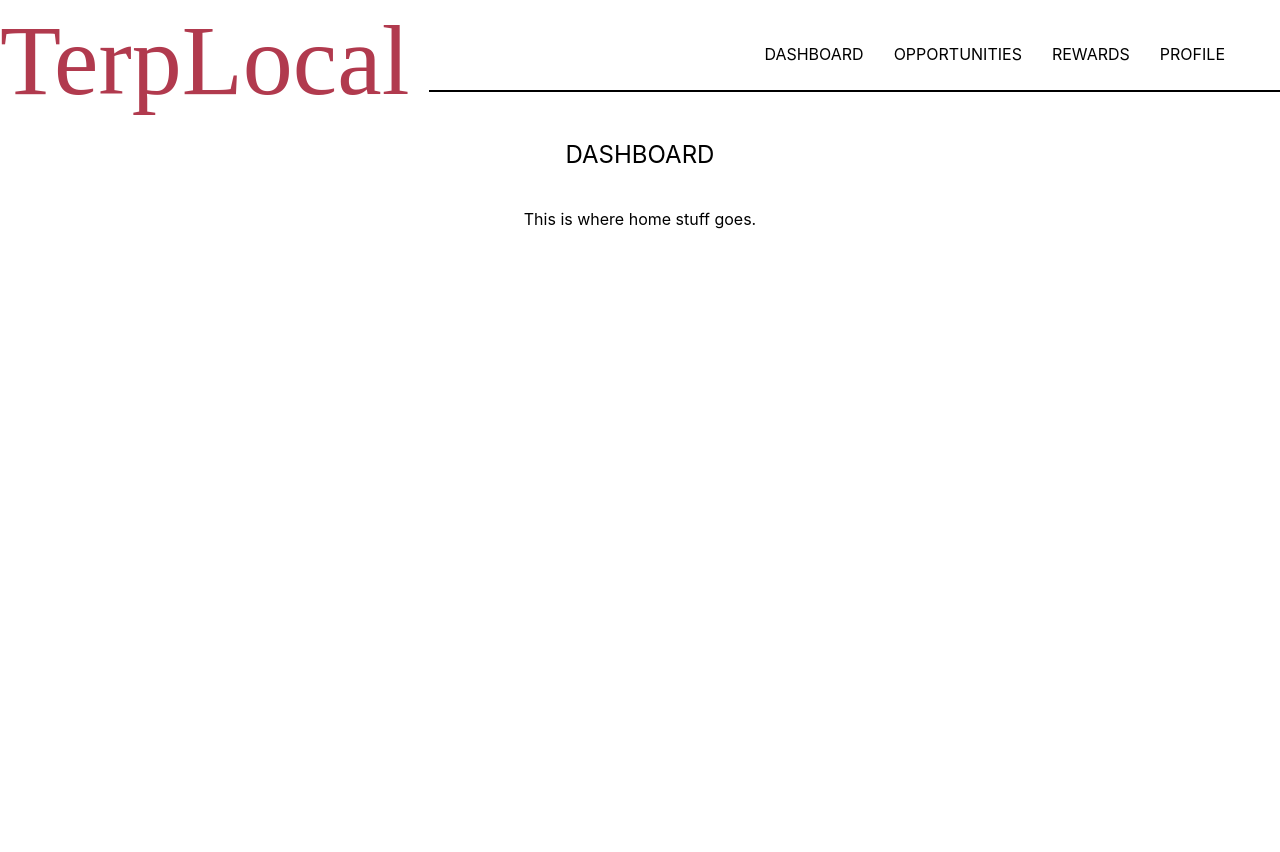
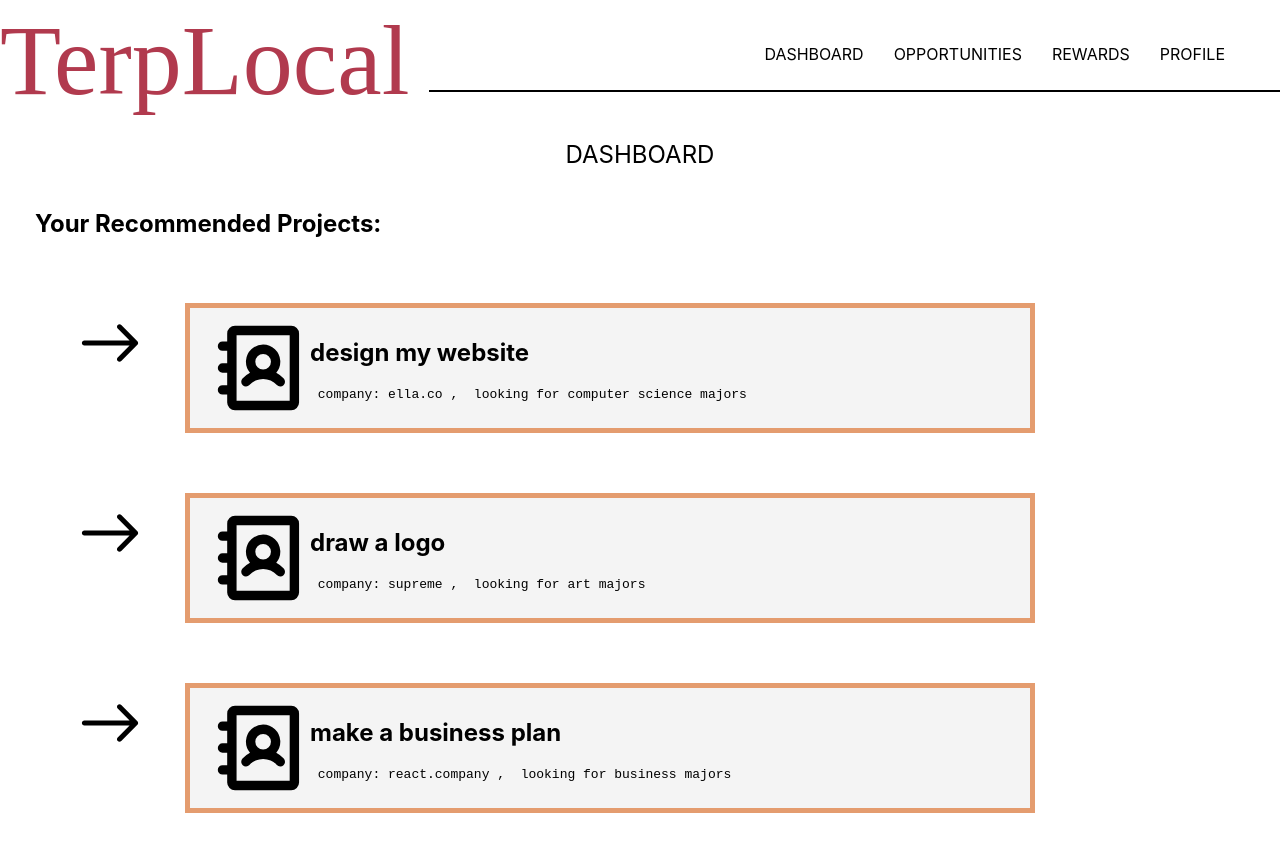
Before and after one commit to Cadoodlii/TerpLocal, a React (Create React App) app: page /#/ in a window 1280 px wide. Shown: the top 852 px of the page. Before the commit the page ends 800 px from the top, so only its background shows below. Built offline with nearby package versions, Linux system fonts and the light colour scheme.

Commit message:
Set up main Dashboard
Recommended Project listings displayed

```diff
--- a/package.json
+++ b/package.json
@@ -9,6 +9,7 @@
     "@testing-library/user-event": "^13.5.0",
     "react": "^18.2.0",
     "react-dom": "^18.2.0",
+    "react-icons": "^5.0.0",
     "react-scripts": "5.0.1",
     "web-vitals": "^2.1.4"
   },
--- a/src/App.js
+++ b/src/App.js
@@ -1,15 +1,37 @@
 import './App.css';
 import React from 'react';
+import { useState } from "react";
 import { Header, Dashboard, Opportunites, Rewards, Profile} from './components/common';
 import { Routes, Route} from "react-router-dom";
 
 function App() {
+  const [projects, setProjects] = useState([
+      {
+        id: 1,
+        text: "design my website",
+        manager: "ella.co",
+        major: "computer science",
+      },
+      {
+        id: 2,
+        text: "draw a logo",
+        manager: "supreme",
+        major: "art",
+      },
+      {
+        id: 3,
+        text: "make a business plan",
+        manager: "react.company",
+        major: "business",
+      }
+  ])
+
   return (
     <div className="App">
 
       <Header />
       <Routes>
-        <Route path = "/" element = {<Dashboard/>} />
+        <Route path = "/" element = {<Dashboard projects = {projects}/>} />
         <Route path = "/opportunites" element = {<Opportunites />} />
         <Route path = "/rewards" element = {<Rewards/>} />
         <Route path = "/profile" element = {<Profile/>} />
--- a/src/components/common/dashboard/Dashboard.jsx
+++ b/src/components/common/dashboard/Dashboard.jsx
@@ -1,16 +1,22 @@
 import React from "react";
 import "../page-title/PageTitle.css"
+import Projects from "../projects/Projects";
 
-function Dashboard () {
+
+
+function Dashboard ({projects}) {
 
     return (
         <section>
             <div className="title">
                 Dashboard
             </div>
-            <p>
-                This is where home stuff goes.
-            </p>
+            <h2 className="side-column">
+                    Your Recommended Projects:
+            </h2>
+            <div className="container">
+                <Projects projects={projects} />
+            </div>
         </section>
     )
 }
--- a/src/components/common/opportunites/Opportunities.jsx
+++ b/src/components/common/opportunites/Opportunities.jsx
@@ -1,7 +1,8 @@
 import React from "react";
 import "../page-title/PageTitle.css"
 
-function Opportunities () {
+
+function Opportunities ({projects}) {
 
     return (
         <section>
--- a/src/components/common/page-title/PageTitle.css
+++ b/src/components/common/page-title/PageTitle.css
@@ -5,3 +5,37 @@
     justify-content: center;
     margin: 40px 0px;
 }
+
+.container {
+    max-width: 1200px;
+    margin: 30px auto;
+    margin-top: 5px;
+    overflow: auto;
+    min-height: 300px;
+    padding: 30px;
+  }
+.project {
+    display: flex;
+}
+.project-inner {
+    width: 800px;
+    display: flex;
+    background: #f4f4f4;
+    margin: 30px 5px;
+    padding: 10px 20px;
+    cursor: pointer;
+    text-align: left;
+    border-width: 5px;
+    border-style: solid;
+    border-color:rgb(228, 156, 111);
+  }
+
+  .side-column {
+    margin: 5px;
+    text-align: left;
+    text-indent: 30px;
+  }
+
+  .icon {
+    margin: 20px;
+  }
--- /dev/null
+++ b/src/components/common/projects/Project.js
@@ -0,0 +1,26 @@
+import { PiAddressBookBold } from "react-icons/pi";
+import { IoIosArrowRoundForward } from "react-icons/io";
+
+
+const Project = ({project}) => {
+    return (
+        <div className="project">
+            <div className="icon">
+                <IoIosArrowRoundForward size = "100px"/>
+            </div>
+            <div className="project-inner">
+                <PiAddressBookBold size = "100px"/>
+                <div>
+                    <h2>
+                        {project.text}
+                    </h2>
+                    <p>
+                        <pre> company: {project.manager} ,  looking for {project.major} majors</pre>
+                    </p>
+                </div>
+            </div>
+        </div>
+    )
+}
+
+export default Project
--- /dev/null
+++ b/src/components/common/projects/Projects.js
@@ -0,0 +1,13 @@
+import Project from "./Project";
+
+const Projects = ({projects}) => {
+    return (
+        <>
+            {projects.map((project) => (
+                <Project project = {project} />
+            ))}
+        </>
+    )
+}
+
+export default Projects
--- a/src/index.js
+++ b/src/index.js
@@ -3,7 +3,7 @@ import ReactDOM from 'react-dom/client';
 import './index.css';
 import App from './App';
 import reportWebVitals from './reportWebVitals';
-import { HashRouter as Router, Routes, Route} from "react-router-dom";
+import { HashRouter as Router} from "react-router-dom";
 
 
 const root = ReactDOM.createRoot(document.getElementById('root'));
```
Also changed, not shown: 1 other file (tests, documents, lock files or other folders).
